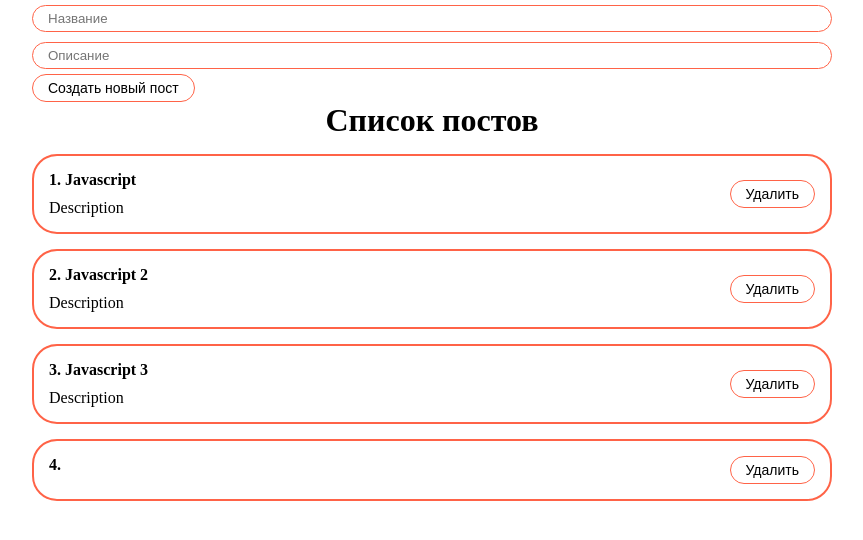
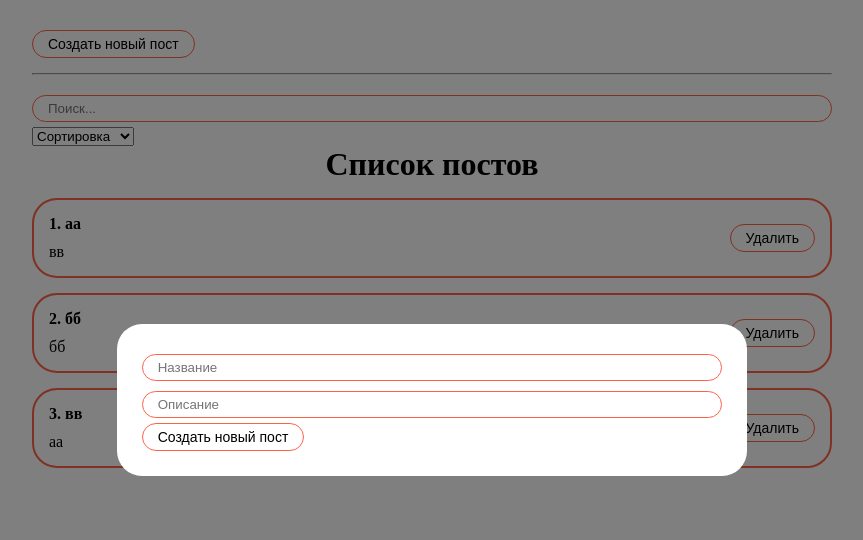
Before and after one commit to alexander-iov/react-app, a React (Create React App) app: page / in a window 1280 px wide. Both pictures are taken after a click on the button "Создать новый пост". Shown: the top 540 px of the page, without its empty margins (208-1071 px from the left). Built offline with nearby package versions, Linux system fonts and the light colour scheme.

Commit message:
add modal

```diff
--- a/src/App.js
+++ b/src/App.js
@@ -1,20 +1,38 @@
-import React, {useState} from "react";
+import React, {useMemo, useState} from "react";
 import './styles/App.css'
 import PostList from "./components/PostList";
 import PostForm from "./components/PostForm";
+import PostFilter from "./components/PostFilter";
+import MyModal from "./ui/modal/MyModal";
+import MyButton from "./ui/button/MyButton";
 
 function App() {
 
   const [posts, setPosts] = useState(
       [
-        {id: 1, title: 'Javascript', body: 'Description'},
-        {id: 2, title: 'Javascript 2', body: 'Description'},
-        {id: 3, title: 'Javascript 3', body: 'Description'}
+        {id: 1, title: 'аа', body: 'вв'},
+        {id: 2, title: 'бб', body: 'бб'},
+        {id: 3, title: 'вв', body: 'аа'}
       ]
   );
+  const [modal, setModal] = useState(false);
+  const [filter, setFilter] = useState({sort: '', query: ''});
+  const sortedPosts = useMemo(() => {
+    if (filter.sort) {
+      return [...posts].sort(
+          (a, b) => a[filter.sort].localeCompare(b[filter.sort]));
+    }
+    return posts;
+  }, [filter.sort, posts]);
+
+  const sortedAndSearchedPosts = useMemo(() => {
+    return sortedPosts.filter(
+        post => post.title.toLowerCase().includes(filter.query));
+  }, [filter.query, sortedPosts]);
 
   const createPost = (newPost) => {
     setPosts([...posts, newPost]);
+    setModal(false);
   };
 
   const removePost = (post) => {
@@ -23,12 +41,23 @@
 
   return (
       <div className="App">
-        <PostForm create={createPost}/>
-        {posts.length
-            ? <PostList remove={removePost} posts={posts}
-                        title={'Список постов'}/>
-            : <h1 style={{textAlign: 'center'}}>Посты не найдены</h1>
-        }
+        <MyButton style={{marginTop: 30}} onClick={() => setModal(true)}>
+          Создать новый пост
+        </MyButton>
+        <MyModal visible={modal} setVisible={setModal}>
+          <PostForm create={createPost}/>
+        </MyModal>
+
+        <hr style={{margin: '15px 0'}}/>
+        <PostFilter
+            filter={filter}
+            setFilter={setFilter}
+        />
+        <PostList
+            remove={removePost}
+            posts={sortedAndSearchedPosts}
+            title={'Список постов'}
+        />
       </div>
   );
 }
--- /dev/null
+++ b/src/components/PostFilter.jsx
@@ -0,0 +1,25 @@
+import React from 'react';
+import MyInput from "../ui/input/MyInput";
+import MySelect from "../ui/select/MySelect";
+
+const PostFilter = ({filter, setFilter}) => {
+  return (
+      <div>
+        <MyInput
+            placeholder={"Поиск..."}
+            value={filter.query}
+            onChange={e => setFilter({...filter, query : e.target.value})}
+        />
+        <MySelect
+            defaultValue={'Сортировка'}
+            value={filter.sort}
+            onChange={selectedSort => setFilter({...filter, sort: selectedSort})}
+            options={[
+              {value: 'title', name: 'по названию'},
+              {value: 'body', name: 'по описанию'}
+            ]}/>
+      </div>
+  );
+};
+
+export default PostFilter;
--- a/src/components/PostList.jsx
+++ b/src/components/PostList.jsx
@@ -1,12 +1,18 @@
 import React from 'react';
 import PostItem from "./PostItem";
 
-const   PostList = ({posts, title, remove}) => {
+const PostList = ({posts, title, remove}) => {
+  if (!posts.length) {
+    return (
+        <h1 style={{textAlign: 'center'}}>Посты не найдены</h1>
+    );
+  }
   return (
       <div>
         <h1 className="post__list">{title}</h1>
         {posts.map((post, index) =>
-            <PostItem remove={remove} number={index + 1} post={post} key={post.id}/>
+            <PostItem remove={remove} number={index + 1} post={post}
+                      key={post.id}/>
         )}
       </div>
   );
--- /dev/null
+++ b/src/ui/modal/MyModal.jsx
@@ -0,0 +1,20 @@
+import React from 'react';
+import classes from './MyModal.module.css';
+
+const MyModal = ({children, visible, setVisible}) => {
+
+  const rootClasses = [classes.myModal];
+  if (visible) {
+    rootClasses.push(classes.active);
+  }
+
+  return (
+      <div className={rootClasses.join(' ')} onClick={() => setVisible(false)}>
+        <div className={classes.myModalContent} onClick={event => event.stopPropagation()}>
+          {children}
+        </div>
+      </div>
+  );
+};
+
+export default MyModal;
--- /dev/null
+++ b/src/ui/modal/MyModal.module.css
@@ -0,0 +1,22 @@
+.myModal {
+  position: fixed;
+  top: 0;
+  bottom: 0;
+  right: 0;
+  left: 0;
+  display: none;
+  background: rgba(0, 0, 0, 0.5);
+}
+
+.myModalContent {
+  padding: 25px;
+  background: white;
+  border-radius: 25px;
+  min-width: 250px;
+}
+
+.myModal.active {
+  display: flex;
+  justify-content: center;
+  align-items: center;
+}
--- /dev/null
+++ b/src/ui/select/MySelect.jsx
@@ -0,0 +1,18 @@
+import React from 'react';
+
+const MySelect = ({options, defaultValue, value, onChange}) => {
+  return (
+      <select
+          value={value}
+          onChange={event => onChange(event.target.value)}
+      >
+        <option disabled value={""}>{defaultValue}</option>
+        {options.map(option =>
+            <option key={option.value} value={option.value}>
+              {option.name}
+            </option>)}
+      </select>
+  );
+};
+
+export default MySelect;
```
